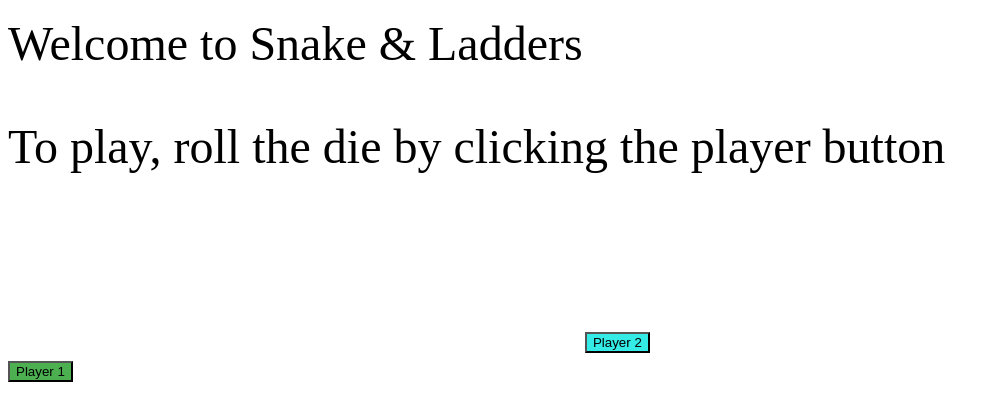
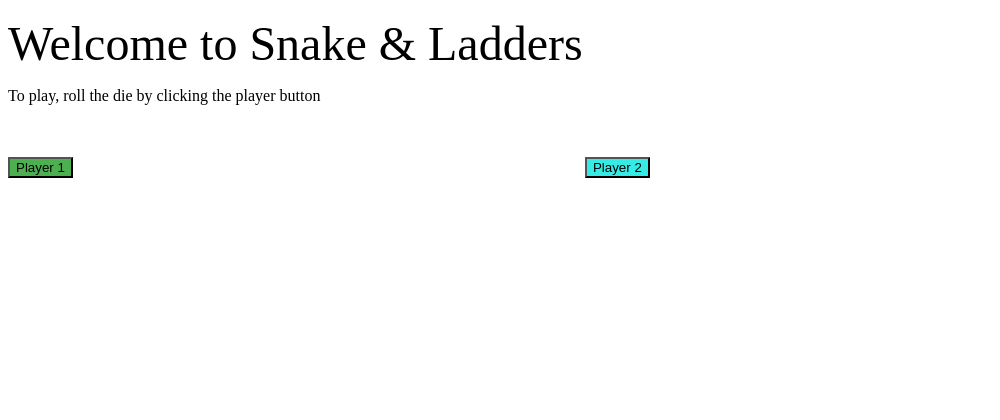
Before and after one commit to Mashallight/Snakes-Ladders, a plain HTML site: page index.html in a window 1280 px wide. Shown: the whole page, without its empty margins (0-1000 px from the left). Drawn offline with Linux system fonts and the light colour scheme.

Commit message:
Update index.html

```diff
--- a/index.html
+++ b/index.html
@@ -6,7 +6,7 @@
     <script src="index.js"></script>
   </head>
   <body>
-    <p><font size="15">Welcome to Snake & Ladders</p>
+    <p><font size="15">Welcome to Snake & Ladders</font></p>
     <p>To play, roll the die by clicking the player button</p>
 
     <p id="output" style= "width:60%;  height:70%; white-space:pre;" ;></p>
```
